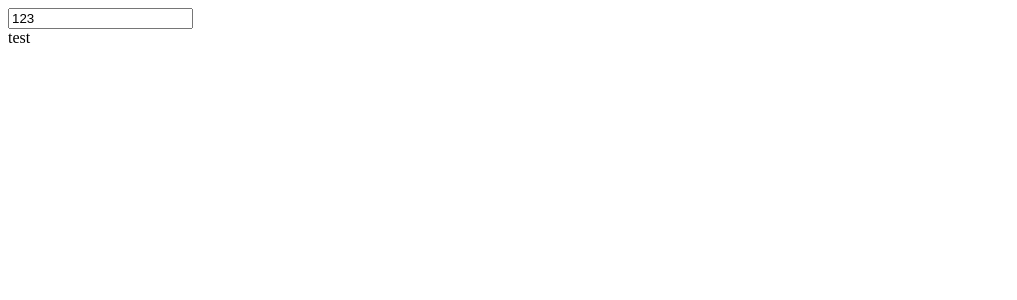
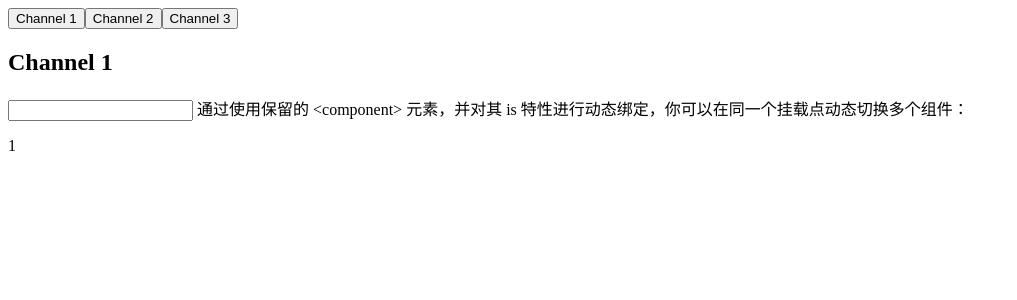
Before and after one commit to pengteling/vue-cli-demo, a Vue app: page / in a window 1280 px wide. Shown: the top 300 px of the page, without its empty margins (0-1017 px from the left). Built offline with nearby package versions, Linux system fonts and the light colour scheme.

Commit message:
keep-alive transition

```diff
--- a/src/App.vue
+++ b/src/App.vue
@@ -1,33 +1,53 @@
 <template>
   <div>
-    <input type="text" ref="ipt">
-    <my-component ref="child"></my-component>
+    <div class="left">
+        <button @click="currentView = 'Channel1'">Channel 1</button>
+        <button @click="currentView = 'Channel2'">Channel 2</button>
+        <button @click="currentView = 'Channel3'">Channel 3</button>
+    </div>
+
+    <div class="right">
+      <transition name="fade">
+        <keep-alive>
+          <component :is="currentView"></component>
+        </keep-alive>
+      </transition>
+      <!-- <Channel1></Channel1> -->
+    </div>
   </div>
+
 </template>
 
 <script>
-import myComponent from './components/MyComponent'
+import Channel1 from './components/Channel1'
+import Channel2 from './components/Channel2'
+import Channel3 from './components/Channel3'
 export default {
   name: 'App',
   components: {
-    myComponent
+    Channel1,
+    Channel2,
+    Channel3
   },
   data () {
     return {
-      msg: 'Hi, Vue.js!'
+      currentView: 'Channel1'
     }
   },
   mounted () {
-    console.log(this.$refs.ipt)
-    this.msg = '123'
-    this.$refs.ipt.value = this.msg
-    console.log(this.$refs.child)
-    // var iptDom = document.getElementById('id')
-    // setTimeout(() => {
-    //   this.$refs.ipt.value = this.msg
-    // }, 3000)
 
-    // console.log(this.ref.)
   }
 }
 </script>
+<style lang="scss">
+.fade-enter{
+  opacity: 0;
+}
+.fade-enter-active{
+  transition: all 2s
+}
+.fade-leave{
+
+}
+
+</style>
--- /dev/null
+++ b/src/components/Channel1.vue
@@ -0,0 +1,25 @@
+<template>
+  <div class="channel">
+
+    <h2>Channel 1</h2>
+    <p>
+      <input type="text">
+      通过使用保留的 &lt;component&gt; 元素，并对其 is 特性进行动态绑定，你可以在同一个挂载点动态切换多个组件：
+    </p>
+    <p>{{count}}</p>
+  </div>
+</template>
+<script>
+export default{
+  name: 'Channel1',
+  data () {
+    return {
+      count: 0
+    }
+  },
+  activated () {
+    this.count++
+  }
+
+}
+</script>
--- /dev/null
+++ b/src/components/Channel2.vue
@@ -0,0 +1,22 @@
+<template>
+  <div class="channel">
+    <h2>Channel 2</h2>
+    <p>
+      在编写组件时，最好考虑好以后是否要进行复用。一次性组件间有紧密的耦合没关系，但是可复用组件应当定义一个清晰的公开接口，同时也不要对其使用的外层数据作出任何假设。
+    </p>
+    <p>{{count}}</p>
+  </div>
+</template>
+<script>
+export default{
+  name: 'Channel2',
+  data () {
+    return {
+      count: 0
+    }
+  },
+  activated () {
+    this.count++
+  }
+}
+</script>
--- /dev/null
+++ b/src/components/Channel3.vue
@@ -0,0 +1,22 @@
+<template>
+  <div class="channel">
+    <h2>Channel 3</h2>
+    <p>
+      如果把切换出去的组件保留在内存中，可以保留它的状态或避免重新渲染。为此可以添加一个 keep-alive 指令参数：
+    </p>
+    <p>{{count}}</p>
+  </div>
+</template>
+<script>
+export default{
+  name: 'Channel3',
+  data () {
+    return {
+      count: 0
+    }
+  },
+  activated () {
+    this.count++
+  }
+}
+</script>
--- a/src/components/MyComponent.vue
+++ /dev/null
@@ -1,12 +0,0 @@
-<template>
-  <div>test</div>
-</template>
-<script>
-export default{
-  data () {
-    return {
-      msg: 123
-    }
-  }
-}
-</script>
```
